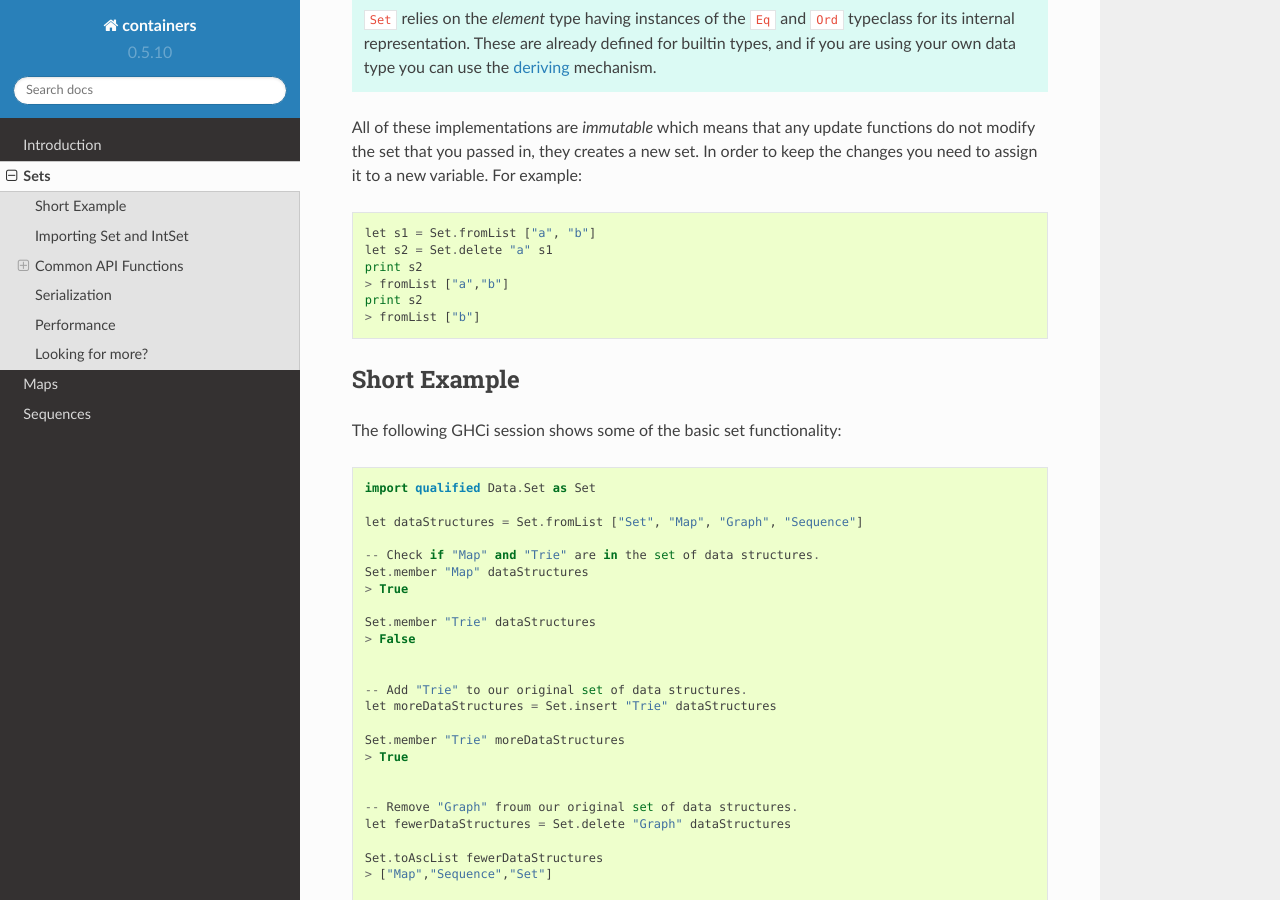
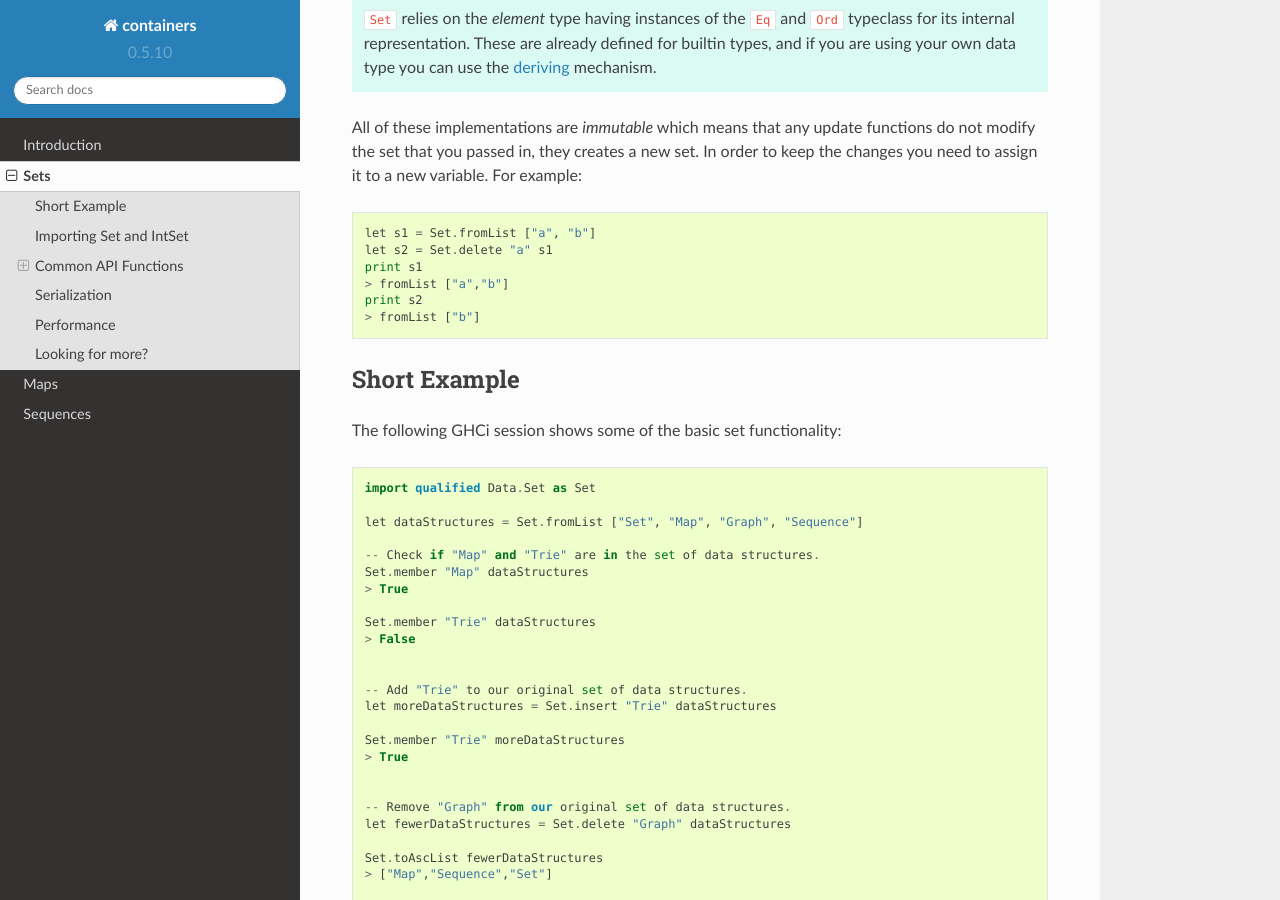
Before and after one commit to haskell/containers, a Sphinx documentation site: the page built from docs/set.rst, in a window 1280 px wide and 900 px high, scrolled down 392 px. Built offline with Sphinx 7.4.7 and the Read the Docs theme 2.0.0, drawn with Linux system fonts in a browser that asks for light colours; cross-references to code outside the pages are shown as plain code.

Commit message:
Small typo fixes in set docs.
[ci skip]

```diff
--- a/docs/set.rst
+++ b/docs/set.rst
@@ -28,7 +28,7 @@ order to keep the changes you need to assign it to a new variable. For example::
 
     let s1 = Set.fromList ["a", "b"]
     let s2 = Set.delete "a" s1
-    print s2
+    print s1
     > fromList ["a","b"]
     print s2
     > fromList ["b"]
@@ -58,7 +58,7 @@ The following GHCi session shows some of the basic set functionality::
     > True
 
 
-    -- Remove "Graph" froum our original set of data structures.
+    -- Remove "Graph" from our original set of data structures.
     let fewerDataStructures = Set.delete "Graph" dataStructures
 
     Set.toAscList fewerDataStructures
```
